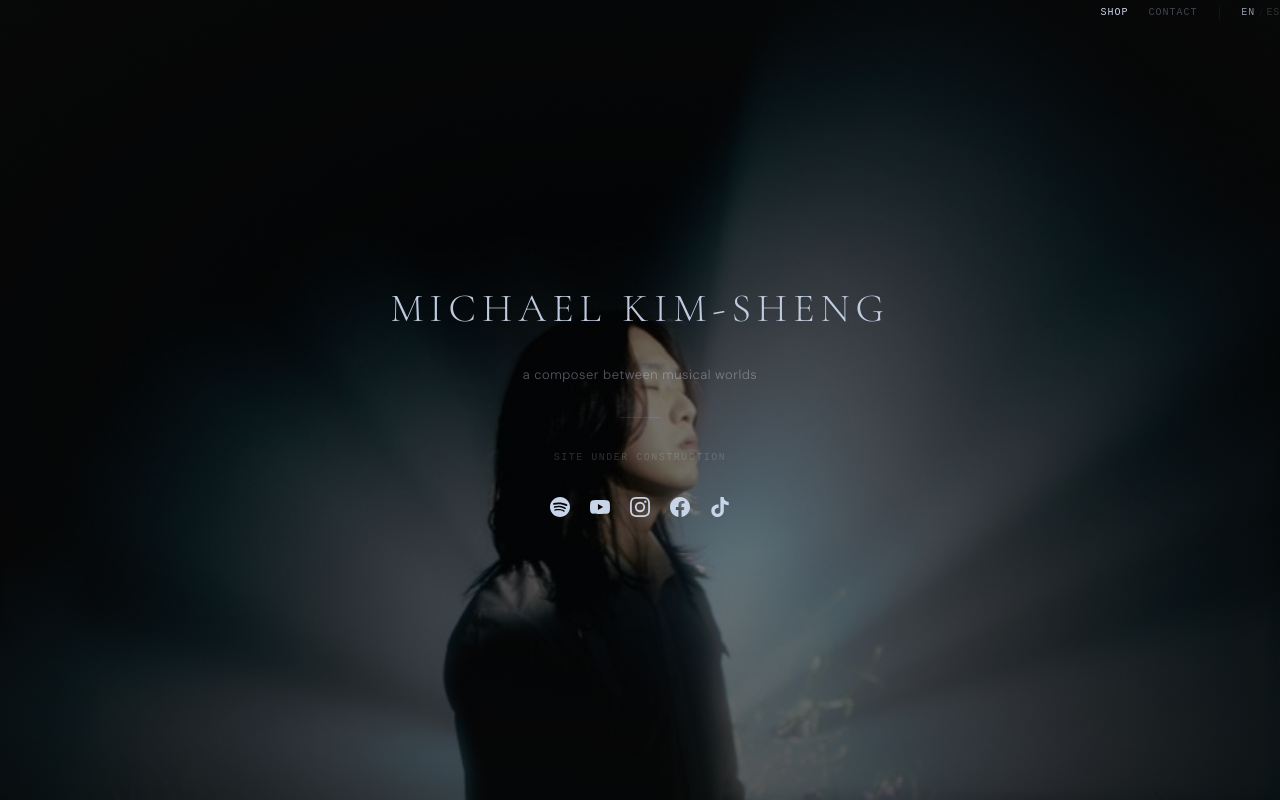
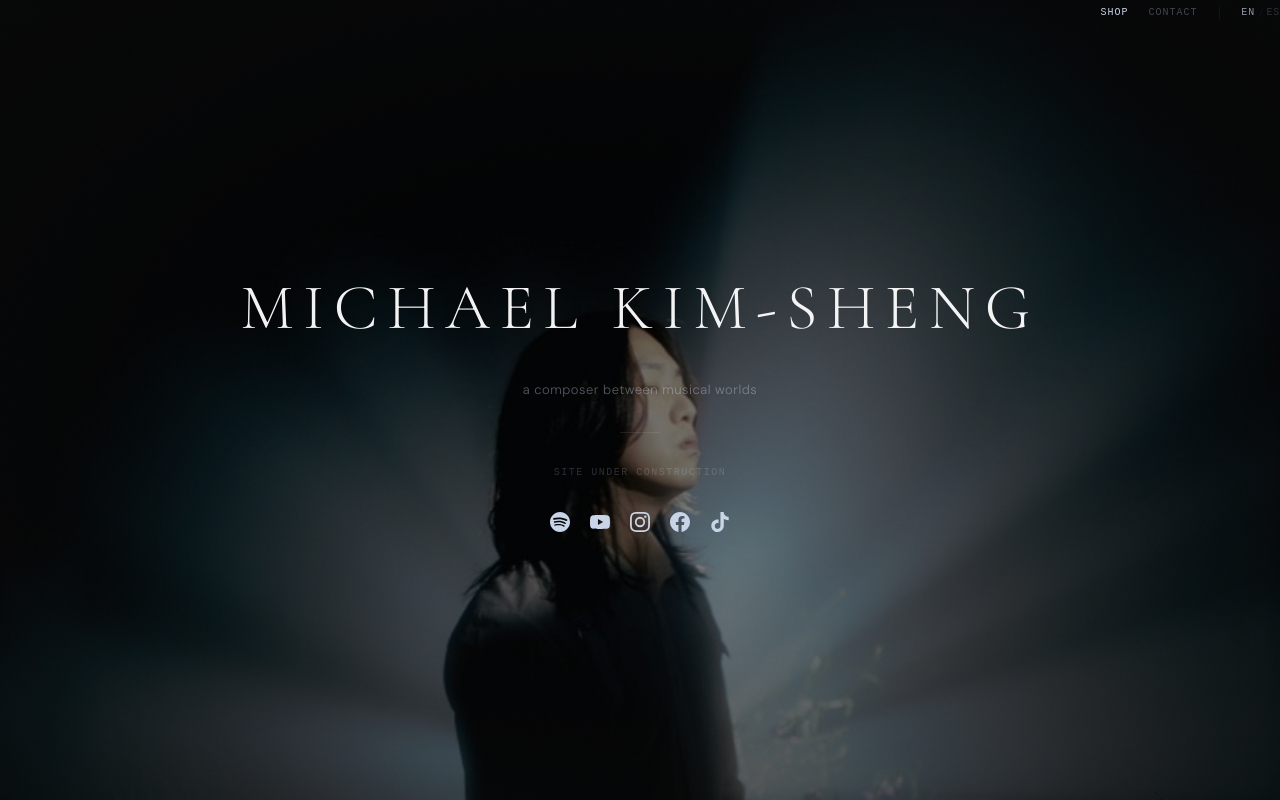
Before and after one commit to Jshengdev/mks-site, a React (Vite) app: page / in a window 1280 px wide. Built offline with nearby package versions, Linux system fonts and the light colour scheme.

Commit message:
fix: bigger, brighter title (clamp 2.2-4rem, white)

```diff
--- a/src/site/ProfessionalSite.jsx
+++ b/src/site/ProfessionalSite.jsx
@@ -115,7 +115,7 @@ export default function ProfessionalSite() {
           initial={{ opacity: 0, y: 16, filter: 'blur(8px)' }}
           animate={{ opacity: 0.95, y: 0, filter: 'blur(0px)' }}
           transition={{ duration: 1.2, ease }}
-          className="font-display text-[clamp(1.5rem,4vw,2.5rem)] font-light tracking-[0.15em] uppercase leading-tight"
+          className="font-display text-[clamp(2.2rem,6vw,4rem)] font-light tracking-[0.15em] uppercase leading-tight text-white"
         >
           Michael Kim-Sheng
         </motion.h1>
```
